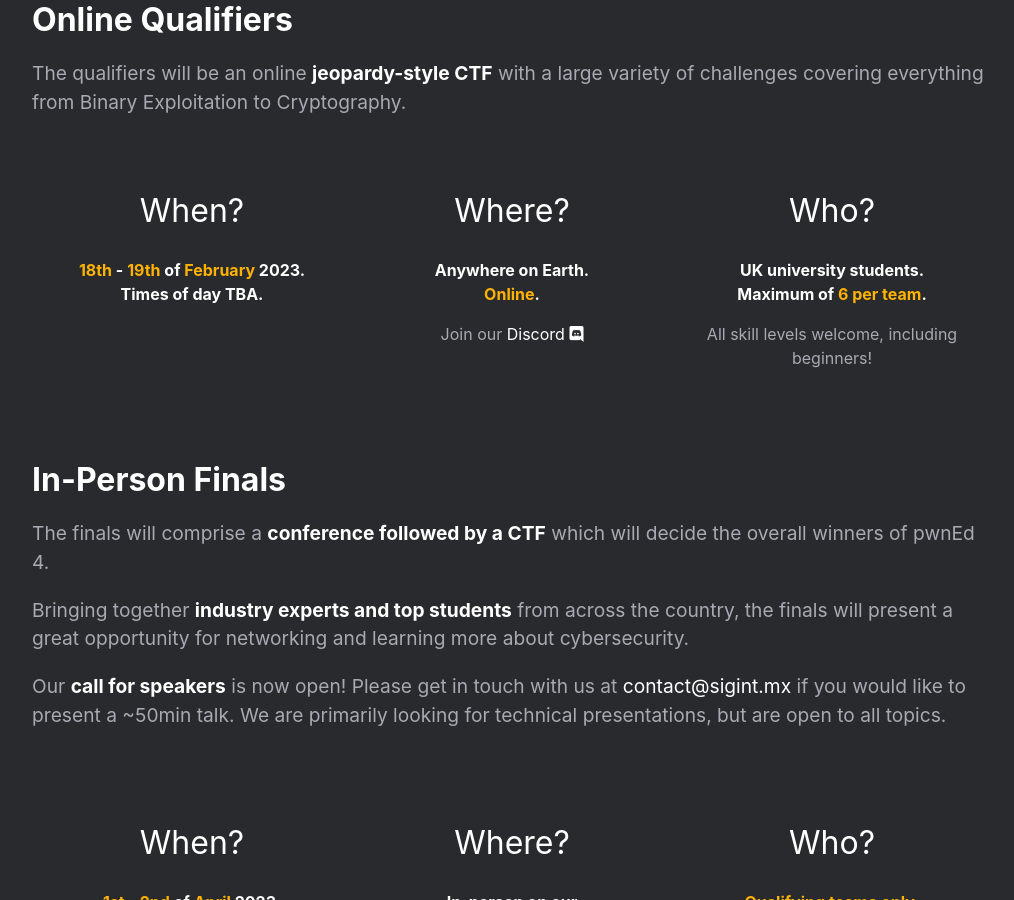
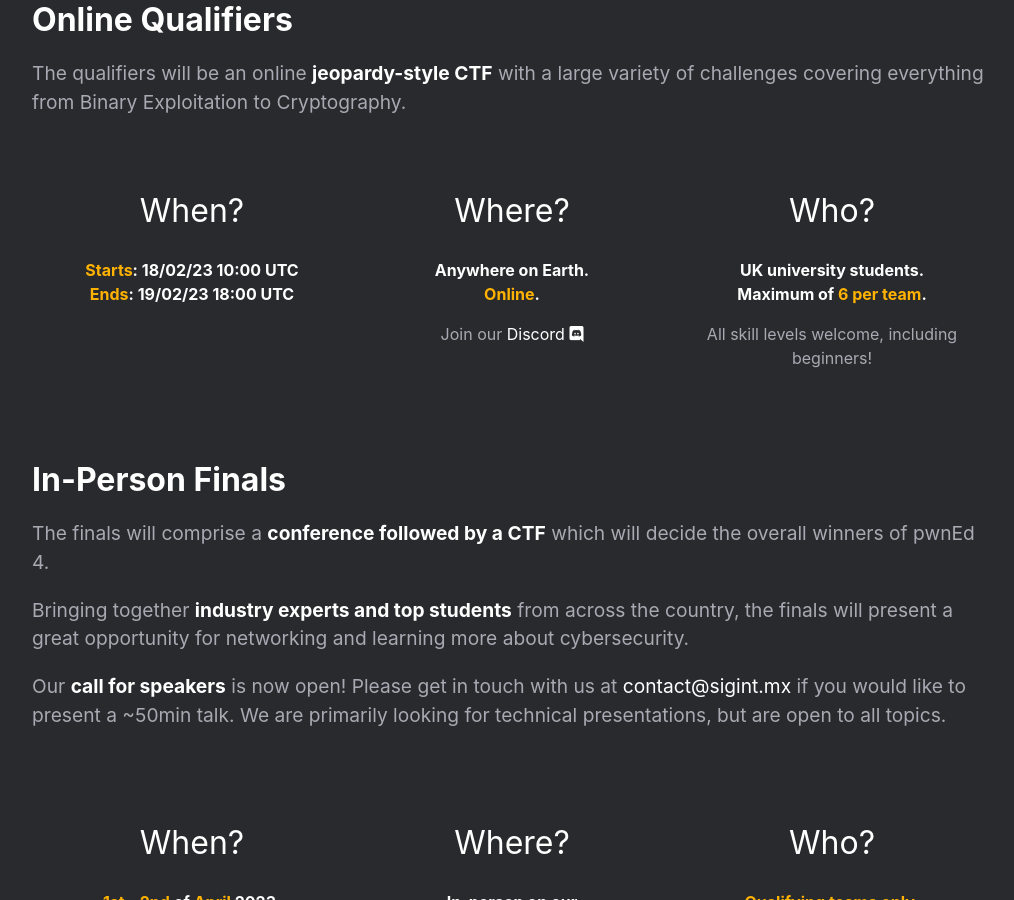
Before and after one commit to compsoc-edinburgh/pwned-site, a Jekyll site: the page built from jekyll/index.html, in a window 1280 px wide and 900 px high, scrolled down 1361 px. Shown: the whole window, without its empty margins (128-1142 px from the left). Built offline with Jekyll 4.4.1, drawn with Linux system fonts in a browser that asks for light colours; some web fonts are replaced; a script that is not in the unit is left out.

Commit message:
Add quals timings

```diff
--- a/jekyll/_includes/about.html
+++ b/jekyll/_includes/about.html
@@ -24,12 +24,9 @@
   <div class="tech">
     <h2>When?</h2>
     <p><b>
-      <a class="highlight">18th</a>
-      -
-      <a class="highlight">19th</a>
-      of
-      <a class="highlight">February</a>
-      2023.<br/>Times of day TBA.</b></p>
+      <a class="highlight">Starts</a>: 18/02/23 10:00 UTC</br>
+      <a class="highlight">Ends</a>: 19/02/23 18:00 UTC
+    </b></p>
   </div>
   <div class="tech">
     <h2>Where?</h2>
```
